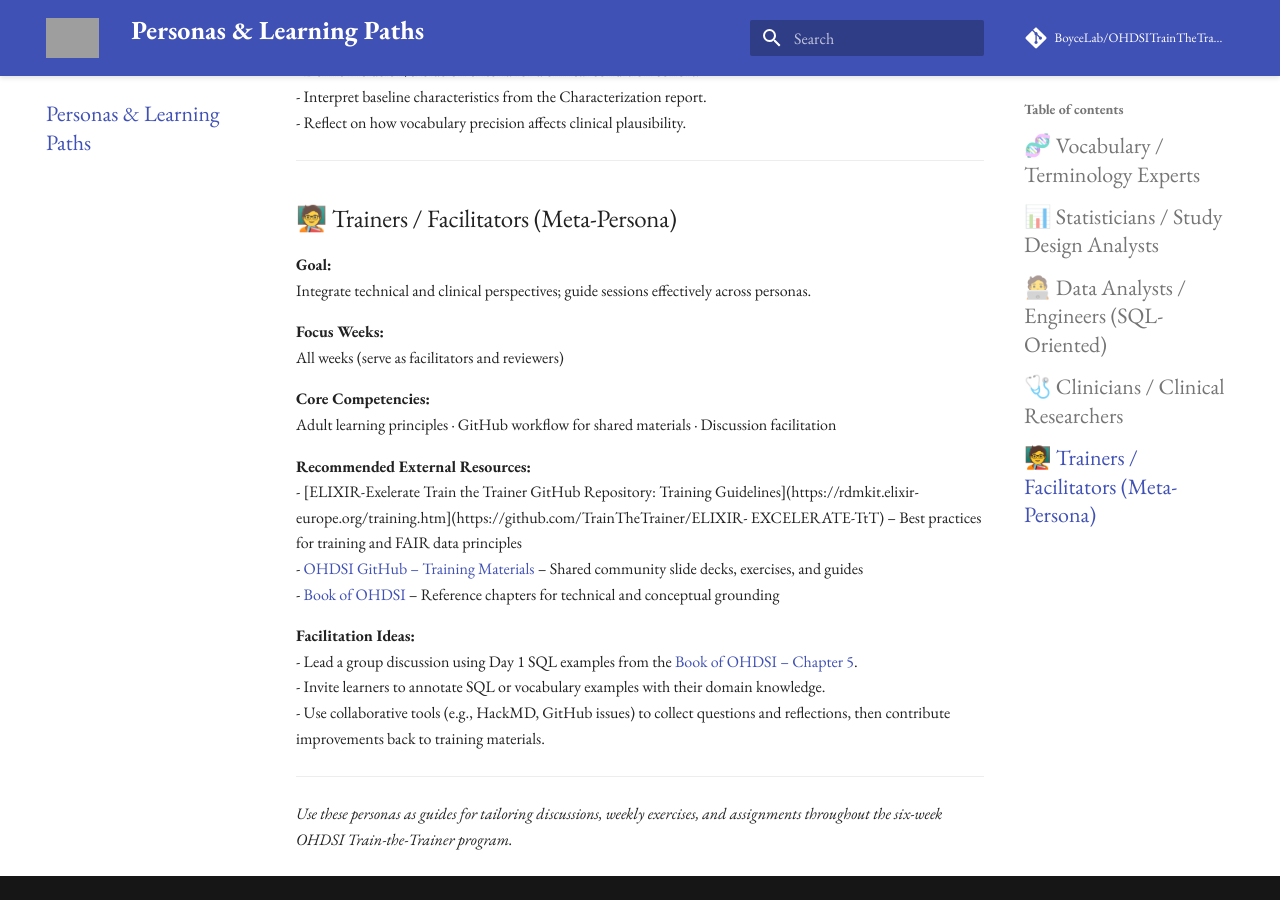
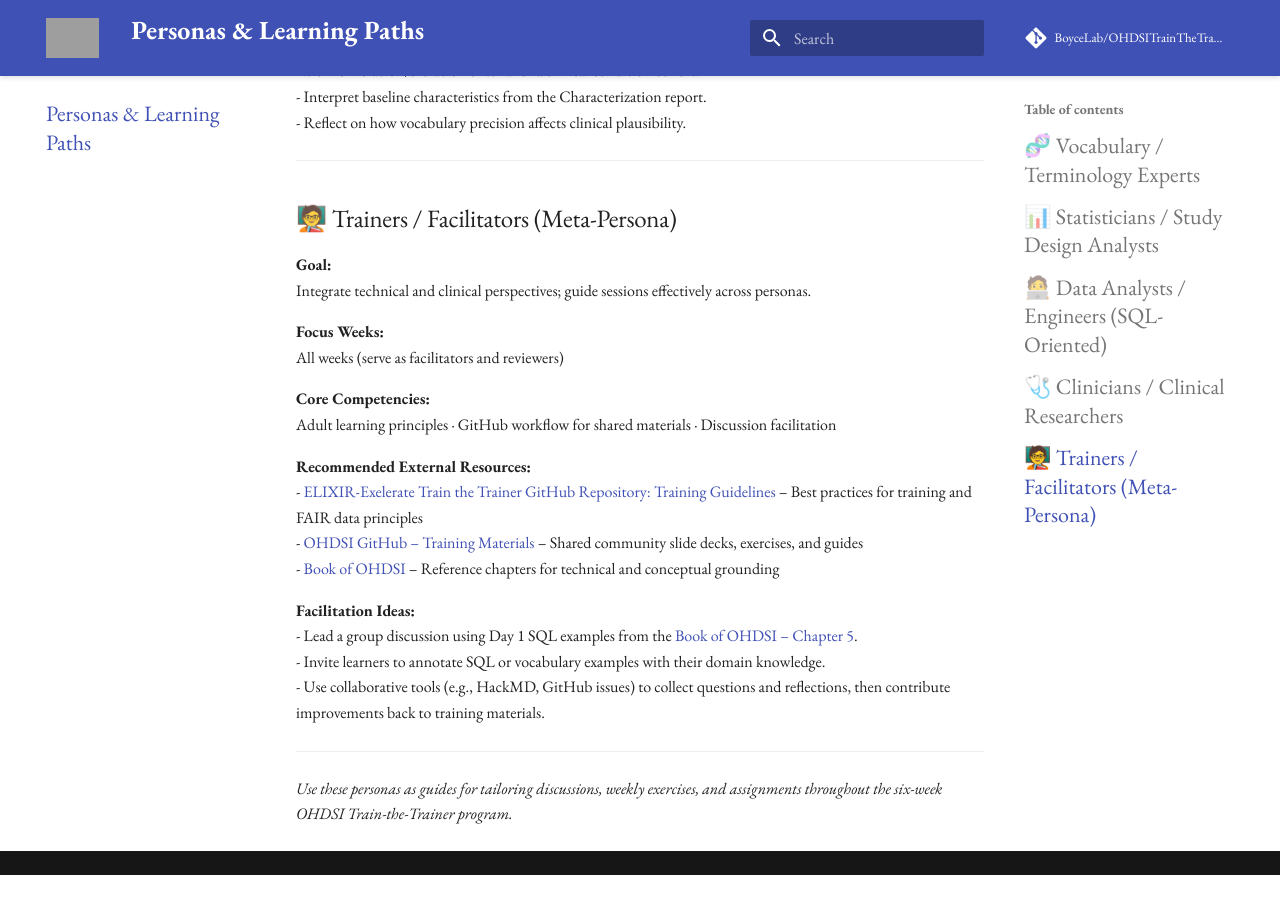
Before and after one commit to BoyceLab/OHDSITrainTheTrainer-6WK, an MkDocs documentation site: the page built from docs/personas.md, in a window 1280 px wide and 900 px high, scrolled down 2673 px. Built offline with MkDocs 1.6.1 and Material for MkDocs 9.7.7, drawn with Linux system fonts in a browser that asks for light colours; comment, search, counter and statistics services are not loaded; after the commit the page ends 3548 px from its top, so only the background shows below that; some of the changed lines change nothing that is shown; grey boxes are pictures that could not be loaded.

Commit message:
Update personas.md

```diff
--- a/docs/personas.md
+++ b/docs/personas.md
@@ -119,7 +119,7 @@ All weeks (serve as facilitators and reviewers)
 Adult learning principles · GitHub workflow for shared materials · Discussion facilitation
 
 **Recommended External Resources:**
-- [ELIXIR-Exelerate Train the Trainer GitHub Repository: Training Guidelines](https://rdmkit.elixir-europe.org/training.htm](https://github.com/TrainTheTrainer/ELIXIR-       EXCELERATE-TtT) – Best practices for training and FAIR data principles
+- [ELIXIR-Exelerate Train the Trainer GitHub Repository: Training Guidelines](https://github.com/TrainTheTrainer/ELIXIR-EXCELERATE-TtT) – Best practices for training and FAIR data principles
 - [OHDSI GitHub – Training Materials](https://github.com/OHDSI/TrainingMaterials) – Shared community slide decks, exercises, and guides
 - [Book of OHDSI](https://ohdsi.github.io/TheBookOfOhdsi/) – Reference chapters for technical and conceptual grounding
 
```
